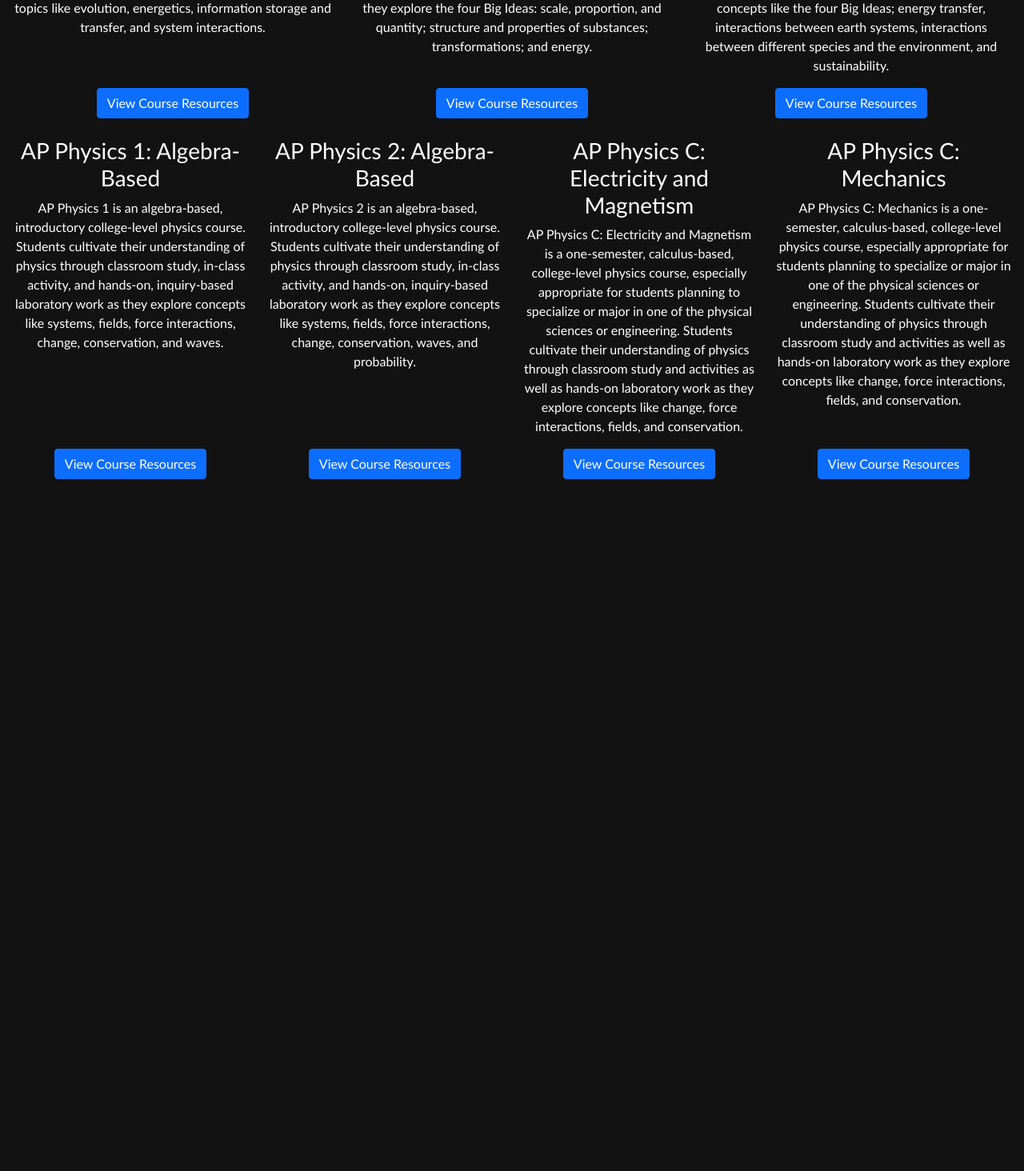
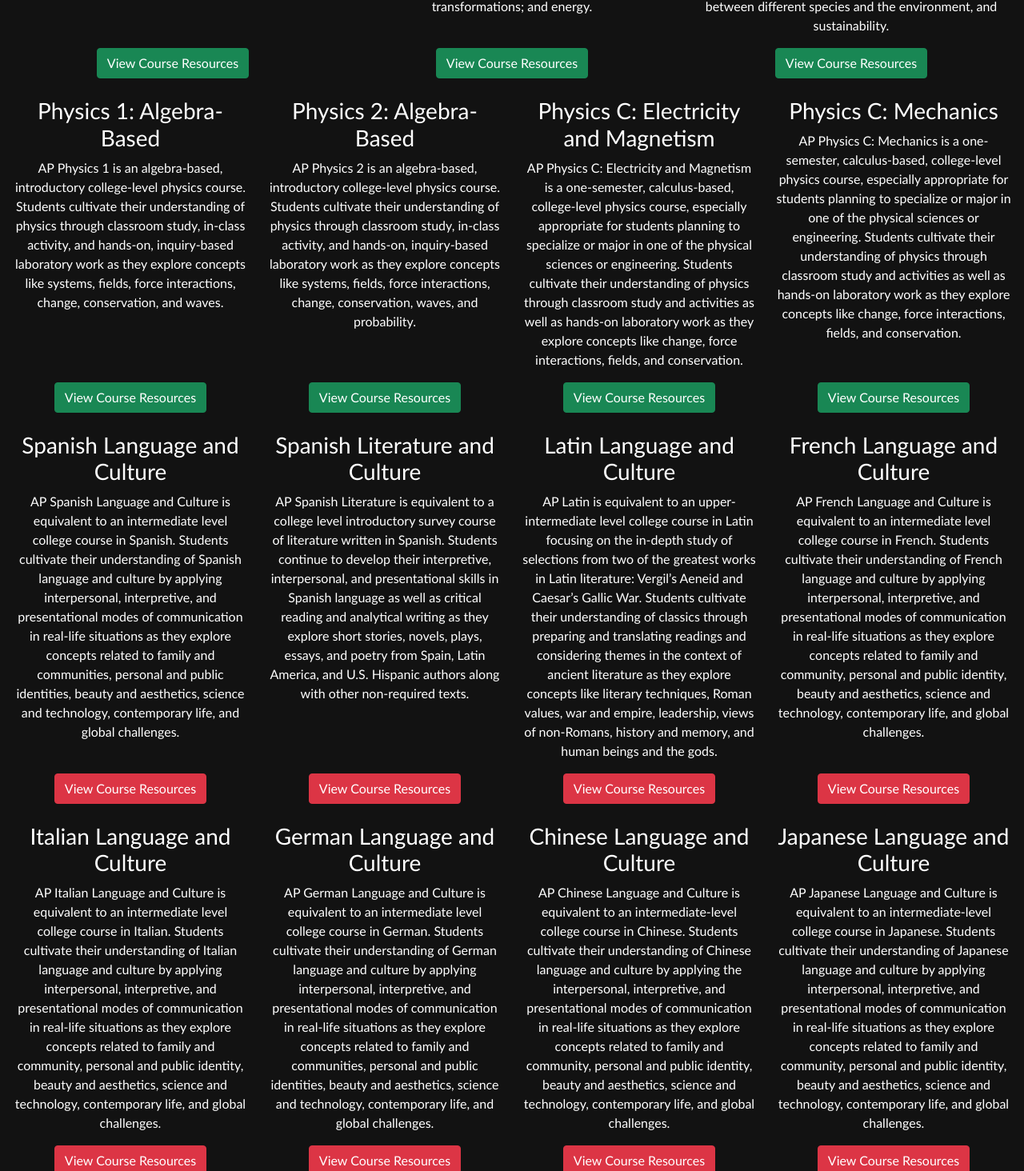
Before and after one commit to VioletSnow08-EAHS/AP-ReVue, a Vue app: page / in a window 1280 px wide. Shown: the part 667-2131 px from the top of the page at 80% size. Before the commit the page ends 1266 px from the top, so only its background shows below. Built offline with nearby package versions, Linux system fonts and the light colour scheme.

Commit message:
Added languages to the home page, changed button colours

```diff
--- a/src/App.vue
+++ b/src/App.vue
@@ -19,9 +19,7 @@
   -moz-osx-font-smoothing: grayscale;
   text-align: center;
   color: white;
-  margin-top: 60px;
-  margin-left: 1rem;
-  margin-right: 1rem;
+  margin: 10px 1rem
 }
 
 body {
--- a/src/assets/course_descriptions.json
+++ b/src/assets/course_descriptions.json
@@ -9,7 +9,17 @@
   "ap_physics_2": "AP Physics 2 is an algebra-based, introductory college-level physics course. Students cultivate their understanding of physics through classroom study, in-class activity, and hands-on, inquiry-based laboratory work as they explore concepts like systems, fields, force interactions, change, conservation, waves, and probability.\n\n",
   "ap_physics_c_electro": "AP Physics C: Electricity and Magnetism is a one-semester, calculus-based, college-level physics course, especially appropriate for students planning to specialize or major in one of the physical sciences or engineering. Students cultivate their understanding of physics through classroom study and activities as well as hands-on laboratory work as they explore concepts like change, force interactions, fields, and conservation.",
   "ap_physics_c_mechanics": "AP Physics C: Mechanics is a one-semester, calculus-based, college-level physics course, especially appropriate for students planning to specialize or major in one of the physical sciences or engineering. Students cultivate their understanding of physics through classroom study and activities as well as hands-on laboratory work as they explore concepts like change, force interactions, fields, and conservation.\n\n",
+  "ap_latin": "AP Latin is equivalent to an upper-intermediate level college course in Latin focusing on the in-depth study of selections from two of the greatest works in Latin literature: Vergil’s Aeneid and Caesar’s Gallic War. Students cultivate their understanding of classics through preparing and translating readings and considering themes in the context of ancient literature as they explore concepts like literary techniques, Roman values, war and empire, leadership, views of non-Romans, history and memory, and human beings and the gods.\n\n",
+  "ap_german": "AP German Language and Culture is equivalent to an intermediate level college course in German. Students cultivate their understanding of German language and culture by applying interpersonal, interpretive, and presentational modes of communication in real-life situations as they explore concepts related to family and communities, personal and public identities, beauty and aesthetics, science and technology, contemporary life, and global challenges.\n\n",
+  "ap_chinese": "AP Chinese Language and Culture is equivalent to an intermediate-level college course in Chinese. Students cultivate their understanding of Chinese language and culture by applying the interpersonal, interpretive, and presentational modes of communication in real-life situations as they explore concepts related to family and community, personal and public identity, beauty and aesthetics, science and technology, contemporary life, and global challenges.\n\n",
+  "ap_italian": "AP Italian Language and Culture is equivalent to an intermediate level college course in Italian. Students cultivate their understanding of Italian language and culture by applying interpersonal, interpretive, and presentational modes of communication in real-life situations as they explore concepts related to family and community, personal and public identity, beauty and aesthetics, science and technology, contemporary life, and global challenges.\n\n",
+  "ap_spanish_language": "AP Spanish Language and Culture is equivalent to an intermediate level college course in Spanish. Students cultivate their understanding of Spanish language and culture by applying interpersonal, interpretive, and presentational modes of communication in real-life situations as they explore concepts related to family and communities, personal and public identities, beauty and aesthetics, science and technology, contemporary life, and global challenges.\n\n",
+  "ap_spanish_literature": "AP Spanish Literature is equivalent to a college level introductory survey course of literature written in Spanish. Students continue to develop their interpretive, interpersonal, and presentational skills in Spanish language as well as critical reading and analytical writing as they explore short stories, novels, plays, essays, and poetry from Spain, Latin America, and U.S. Hispanic authors along with other non-required texts.\n\n",
+  "ap_french": "AP French Language and Culture is equivalent to an intermediate level college course in French. Students cultivate their understanding of French language and culture by applying interpersonal, interpretive, and presentational modes of communication in real-life situations as they explore concepts related to family and community, personal and public identity, beauty and aesthetics, science and technology, contemporary life, and global challenges.\n\n",
+  "ap_japanese": "AP Japanese Language and Culture is equivalent to an intermediate-level college course in Japanese. Students cultivate their understanding of Japanese language and culture by applying interpersonal, interpretive, and presentational modes of communication in real-life situations as they explore concepts related to family and community, personal and public identity, beauty and aesthetics, science and technology, contemporary life, and global challenges.\n\n",
   "ap": "ap"
 
 
+
+
 }
--- /dev/null
+++ b/src/components/Home/LanguagePart1Home.vue
@@ -0,0 +1,58 @@
+<template>
+  <div>
+    <!--    Languages-->
+    <div class="row">
+
+      <div class="col-3">
+        <h3>Spanish Language and Culture</h3>
+        <p> {{ courseDescriptions.ap_spanish_language }}</p>
+      </div>
+
+      <div class="col-3">
+        <h3>Spanish Literature and Culture</h3>
+        <p> {{ courseDescriptions.ap_spanish_literature }}</p>
+      </div>
+
+      <div class="col-3">
+        <h3>Latin Language and Culture</h3>
+        <p> {{ courseDescriptions.ap_latin }}</p>
+      </div>
+
+      <div class="col-3">
+        <h3>French Language and Culture</h3>
+        <p> {{ courseDescriptions.ap_french }}</p>
+      </div>
+
+
+    </div>
+    <!--Buttons-->
+    <div class="row">
+      <div class="col-3">
+        <button type="button" class="btn btn-danger">View Course Resources</button>
+      </div>
+      <div class="col-3">
+        <button type="button" class="btn btn-danger">View Course Resources</button>
+      </div>
+      <div class="col-3">
+        <button type="button" class="btn btn-danger">View Course Resources</button>
+      </div>
+      <div class="col-3">
+        <button type="button" class="btn btn-danger">View Course Resources</button>
+      </div>
+    </div>
+  </div>
+</template>
+
+<script>
+import courseDescriptions from "@/assets/course_descriptions.json"
+
+export default {
+  name: 'LanguagePart1Home',
+  data() {
+    return {
+      courseDescriptions
+    }
+  }
+
+}
+</script>
--- /dev/null
+++ b/src/components/Home/LanguagePart2Home.vue
@@ -0,0 +1,58 @@
+<template>
+  <div>
+<!--    Languages-->
+    <div class="row">
+
+      <div class="col-3">
+        <h3>Italian Language and Culture</h3>
+        <p> {{ courseDescriptions.ap_italian }}</p>
+      </div>
+
+      <div class="col-3">
+        <h3>German Language and Culture</h3>
+        <p> {{ courseDescriptions.ap_german }}</p>
+      </div>
+
+      <div class="col-3">
+        <h3>Chinese Language and Culture</h3>
+        <p> {{ courseDescriptions.ap_chinese }}</p>
+      </div>
+
+      <div class="col-3">
+        <h3>Japanese Language and Culture</h3>
+        <p> {{ courseDescriptions.ap_japanese }}</p>
+      </div>
+
+
+    </div>
+    <!--Buttons-->
+    <div class="row">
+      <div class="col-3">
+        <button type="button" class="btn btn-danger">View Course Resources</button>
+      </div>
+      <div class="col-3">
+        <button type="button" class="btn btn-danger">View Course Resources</button>
+      </div>
+      <div class="col-3">
+        <button type="button" class="btn btn-danger">View Course Resources</button>
+      </div>
+      <div class="col-3">
+        <button type="button" class="btn btn-danger">View Course Resources</button>
+      </div>
+    </div>
+  </div>
+</template>
+
+<script>
+import courseDescriptions from "@/assets/course_descriptions.json"
+
+export default {
+  name: 'LanguagePart2Home',
+  data() {
+    return {
+      courseDescriptions
+    }
+  }
+
+}
+</script>
--- a/src/components/Home/MathHome.vue
+++ b/src/components/Home/MathHome.vue
@@ -4,17 +4,17 @@
     <div class="row">
 
       <div class="col-4">
-        <h3>AP Calculus AB</h3>
+        <h3>Calculus AB</h3>
         <p> {{ courseDescriptions.ap_calculus_ab }}</p>
       </div>
 
       <div class="col-4">
-        <h3>AP Calculus BC</h3>
+        <h3>Calculus BC</h3>
         <p> {{ courseDescriptions.ap_calculus_bc }}</p>
       </div>
 
       <div class="col-4">
-        <h3>AP Statistics</h3>
+        <h3>Statistics</h3>
         <p> {{ courseDescriptions.ap_statistics }}</p>
       </div>
 
--- a/src/components/Home/SciencePart1Home.vue
+++ b/src/components/Home/SciencePart1Home.vue
@@ -4,17 +4,17 @@
     <div class="row">
 
       <div class="col-4">
-        <h3>AP Biology</h3>
+        <h3>Biology</h3>
         <p> {{ courseDescriptions.ap_biology }}</p>
       </div>
 
       <div class="col-4">
-        <h3>AP Chemistry</h3>
+        <h3>Chemistry</h3>
         <p> {{ courseDescriptions.ap_chemistry }}</p>
       </div>
 
       <div class="col-4">
-        <h3>AP Environmental Science</h3>
+        <h3>Environmental Science</h3>
         <p> {{ courseDescriptions.ap_environmental_science }}</p>
       </div>
 
@@ -23,13 +23,13 @@
     <!--Buttons-->
     <div class="row">
       <div class="col-4">
-        <button type="button" class="btn btn-primary">View Course Resources</button>
+        <button type="button" class="btn btn-success">View Course Resources</button>
       </div>
       <div class="col-4">
-        <button type="button" class="btn btn-primary">View Course Resources</button>
+        <button type="button" class="btn btn-success">View Course Resources</button>
       </div>
       <div class="col-4">
-        <button type="button" class="btn btn-primary">View Course Resources</button>
+        <button type="button" class="btn btn-success">View Course Resources</button>
       </div>
     </div>
   </div>
--- a/src/components/Home/SciencePart2Home.vue
+++ b/src/components/Home/SciencePart2Home.vue
@@ -4,22 +4,22 @@
     <div class="row">
 
       <div class="col-3">
-        <h3>AP Physics 1: Algebra-Based</h3>
+        <h3>Physics 1: Algebra-Based</h3>
         <p> {{ courseDescriptions.ap_physics_1 }}</p>
       </div>
 
       <div class="col-3">
-        <h3>AP Physics 2: Algebra-Based</h3>
+        <h3>Physics 2: Algebra-Based</h3>
         <p> {{ courseDescriptions.ap_physics_2 }}</p>
       </div>
 
       <div class="col-3">
-        <h3>AP Physics C: Electricity and Magnetism</h3>
+        <h3>Physics C: Electricity and Magnetism</h3>
         <p> {{ courseDescriptions.ap_physics_c_electro }}</p>
       </div>
 
       <div class="col-3">
-        <h3>AP Physics C: Mechanics</h3>
+        <h3>Physics C: Mechanics</h3>
         <p> {{ courseDescriptions.ap_physics_c_mechanics }}</p>
       </div>
 
@@ -28,16 +28,16 @@
     <!--Buttons-->
     <div class="row">
       <div class="col-3">
-        <button type="button" class="btn btn-primary">View Course Resources</button>
+        <button type="button" class="btn btn-success">View Course Resources</button>
       </div>
       <div class="col-3">
-        <button type="button" class="btn btn-primary">View Course Resources</button>
+        <button type="button" class="btn btn-success">View Course Resources</button>
       </div>
       <div class="col-3">
-        <button type="button" class="btn btn-primary">View Course Resources</button>
+        <button type="button" class="btn btn-success">View Course Resources</button>
       </div>
       <div class="col-3">
-        <button type="button" class="btn btn-primary">View Course Resources</button>
+        <button type="button" class="btn btn-success">View Course Resources</button>
       </div>
     </div>
   </div>
--- a/src/views/Home.vue
+++ b/src/views/Home.vue
@@ -11,6 +11,10 @@
       <SciencePart1Home/>
       <br>
       <SciencePart2Home/>
+      <br>
+      <LanguagePart1Home />
+      <br>
+      <LanguagePart2Home />
 
     </div>
 
@@ -22,10 +26,12 @@
 import MathHome from "@/components/Home/MathHome";
 import SciencePart1Home from "@/components/Home/SciencePart1Home";
 import SciencePart2Home from "@/components/Home/SciencePart2Home";
+import LanguagePart1Home from "@/components/Home/LanguagePart1Home";
+import LanguagePart2Home from "@/components/Home/LanguagePart2Home";
 
 export default {
   name: 'Home',
-  components: {SciencePart2Home, SciencePart1Home, MathHome},
+  components: {LanguagePart2Home, LanguagePart1Home, SciencePart2Home, SciencePart1Home, MathHome},
   data() {
     return {
       courseDescriptions
```
